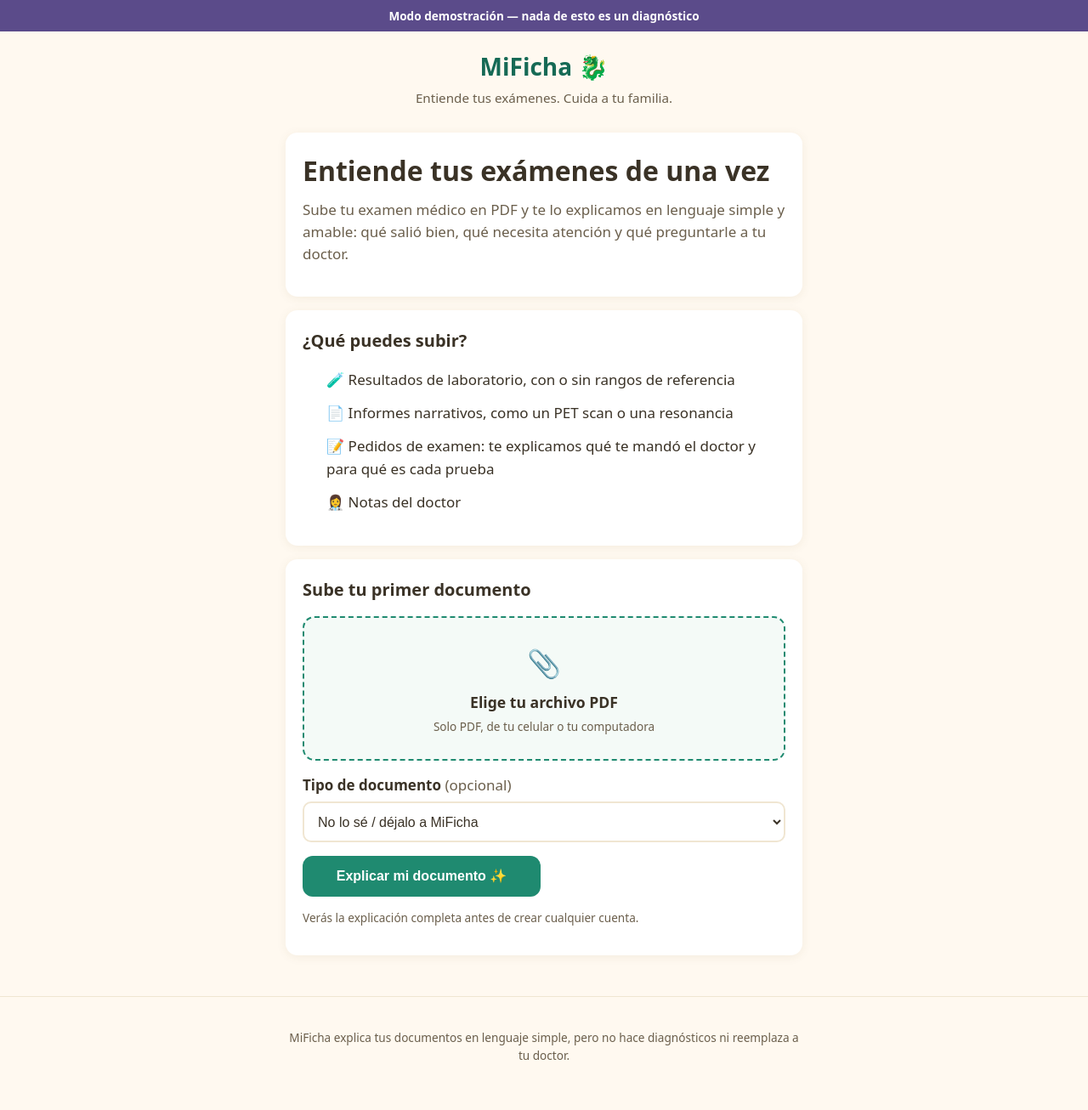
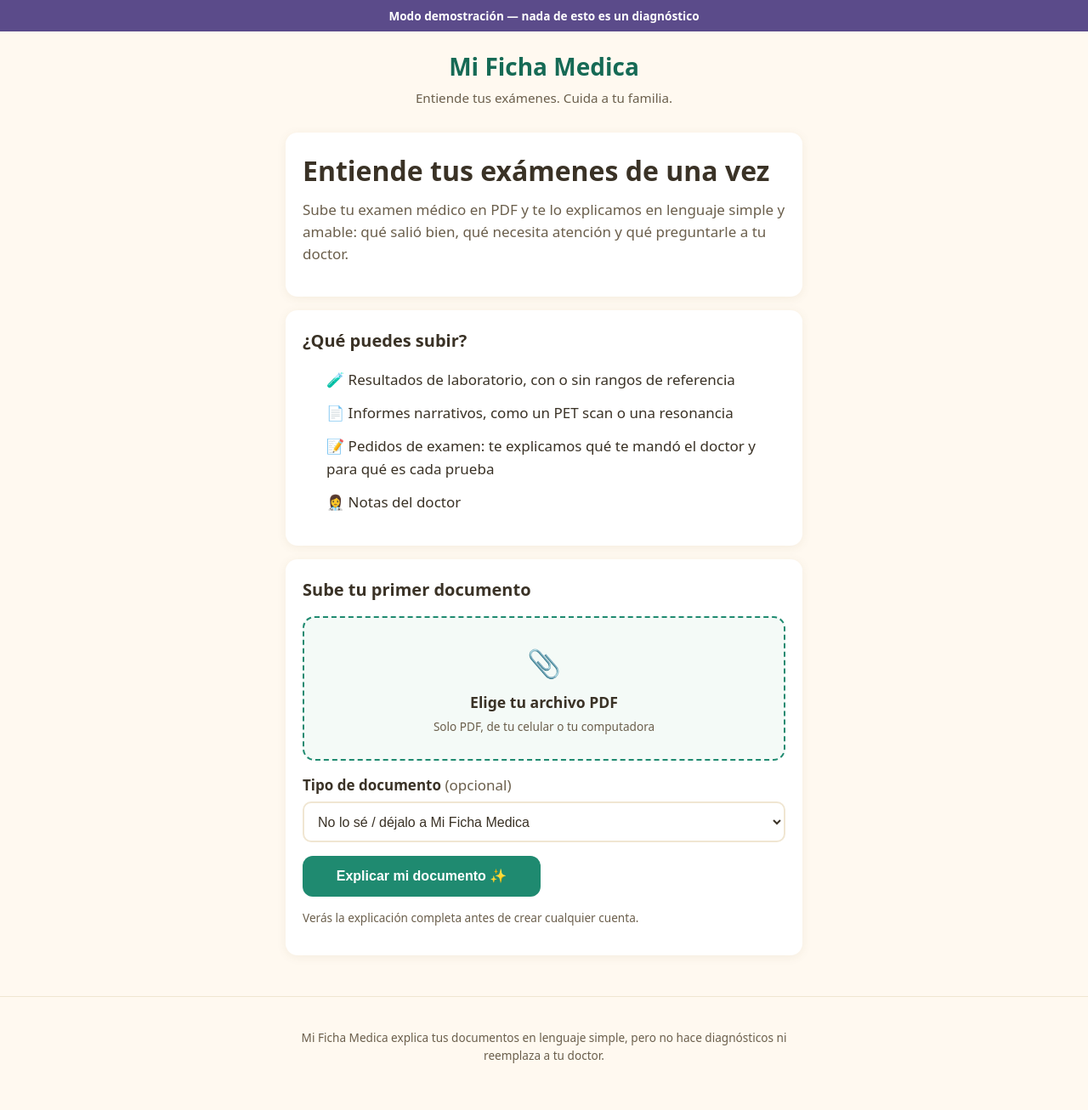
Before and after one commit to danlegion/mificha, a FastAPI app: page / in a window 1280 px wide. Shown: the whole page at 85% size. Run offline with FastAPI, Linux system fonts and the light colour scheme.

Commit message:
Branding: Mi Ficha Medica, sin emoji de dragón
Título y textos visibles pasan a 'Mi Ficha Medica'; se retira el emoji del wordmark; se elimina la caja de disclaimer de la página de explicación (se mantiene en footer y vista compartida).

```diff
--- a/templates/_explanation.html
+++ b/templates/_explanation.html
@@ -1,9 +1,5 @@
 {# Partial: explanation display shared by result.html and vault_detail.html.
    Expects `exp` in context. #}
-
-<div class="disclaimer-box" role="note">
-  MiFicha explica tu documento en lenguaje simple, pero no hace diagnósticos ni reemplaza a tu doctor.
-</div>
 
 <section class="card level1" aria-label="Resumen">
   <p class="eyebrow">{{ exp.type_label }}</p>
--- a/templates/base.html
+++ b/templates/base.html
@@ -3,8 +3,8 @@
 <head>
   <meta charset="utf-8">
   <meta name="viewport" content="width=device-width, initial-scale=1">
-  <meta name="description" content="MiFicha explica tus exámenes médicos en lenguaje simple.">
-  <title>{% block title %}MiFicha{% endblock %} · MiFicha</title>
+  <meta name="description" content="Mi Ficha Medica explica tus exámenes médicos en lenguaje simple.">
+  <title>{% block title %}Mi Ficha Medica{% endblock %} · Mi Ficha Medica</title>
   <link rel="stylesheet" href="/static/app.css">
   <link rel="manifest" href="/static/manifest.json">
   <meta name="theme-color" content="#1f8a70">
@@ -16,7 +16,7 @@
 
   <header class="site-header">
     <div class="container">
-      <a class="wordmark" href="/">MiFicha 🐉</a>
+      <a class="wordmark" href="/">Mi Ficha Medica</a>
       <p class="tagline">Entiende tus exámenes. Cuida a tu familia.</p>
     </div>
   </header>
@@ -27,7 +27,7 @@
 
   <footer class="site-footer">
     <div class="container">
-      <p>MiFicha explica tus documentos en lenguaje simple, pero no hace diagnósticos ni reemplaza a tu doctor.</p>
+      <p>Mi Ficha Medica explica tus documentos en lenguaje simple, pero no hace diagnósticos ni reemplaza a tu doctor.</p>
     </div>
   </footer>
 
--- a/templates/index.html
+++ b/templates/index.html
@@ -40,7 +40,7 @@
     <p>Sube tu examen médico en PDF y te lo explicamos en lenguaje simple y amable: qué salió bien, qué necesita atención y qué preguntarle a tu doctor.</p>
   </section>
 
-  <section class="card accepts-card" aria-label="Qué acepta MiFicha">
+  <section class="card accepts-card" aria-label="Qué acepta Mi Ficha Medica">
     <h2>¿Qué puedes subir?</h2>
     <ul class="check-list">
       <li>🧪 Resultados de laboratorio, con o sin rangos de referencia</li>
@@ -64,7 +64,7 @@
     <label class="field">
       <span>Tipo de documento <em>(opcional)</em></span>
       <select name="tipo_doc">
-        <option value="">No lo sé / déjalo a MiFicha</option>
+        <option value="">No lo sé / déjalo a Mi Ficha Medica</option>
         <option value="resultado">Resultado de examen</option>
         <option value="pedido">Pedido de examen</option>
         <option value="informe">Informe narrativo (ej. PET scan)</option>
--- a/templates/result.html
+++ b/templates/result.html
@@ -23,15 +23,15 @@
 {% endif %}
 
 {% if not is_saved %}
-<section class="card save-cta" aria-label="Guardar en MiFicha">
-  <h2>💚 Guarda tu resultado en MiFicha</h2>
+<section class="card save-cta" aria-label="Guardar en Mi Ficha Medica">
+  <h2>💚 Guarda tu resultado en Mi Ficha Medica</h2>
   <ul class="check-list">
     <li>No se borra: tu explicación queda a salvo</li>
     <li>Consúltalo cuando quieras, desde donde estés</li>
     <li>Compártelo con tu doctor fácilmente</li>
     <li>Ve cómo cambian tus valores con el tiempo</li>
   </ul>
-  <a class="btn btn-primary btn-large" href="/guardar/{{ intake_id }}{% if guest_token %}?t={{ guest_token }}{% endif %}">Guardar en MiFicha</a>
+  <a class="btn btn-primary btn-large" href="/guardar/{{ intake_id }}{% if guest_token %}?t={{ guest_token }}{% endif %}">Guardar en Mi Ficha Medica</a>
 </section>
 {% endif %}
 
--- a/templates/shared.html
+++ b/templates/shared.html
@@ -18,7 +18,7 @@
 </section>
 
 <div class="disclaimer-box" role="note">
-  MiFicha explica documentos médicos en lenguaje simple, pero no hace diagnósticos ni reemplaza a un doctor.
+  Mi Ficha Medica explica documentos médicos en lenguaje simple, pero no hace diagnósticos ni reemplaza a un doctor.
 </div>
 
 <section class="card cta-card">
```
Also changed, not shown: static/manifest.json.
